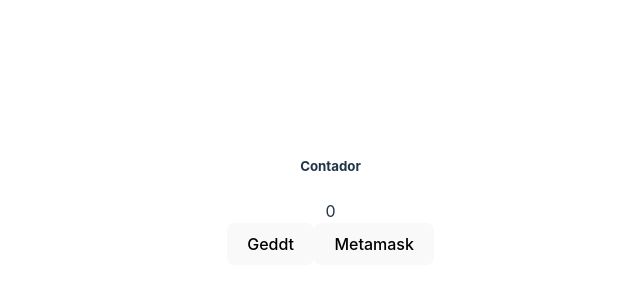
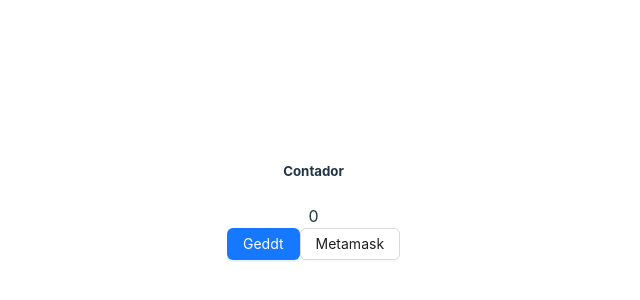
Before and after one commit to BCS096/PadelDapp, a React (Vite) app in the folder react/: page / in a window 1280 px wide. Shown: the part 240-540 px from the top of the page, without its empty margins (285-925 px from the left). Built offline with nearby package versions, Linux system fonts and the light colour scheme.

Commit message:
added ant design dependency

```diff
--- a/react/package.json
+++ b/react/package.json
@@ -10,6 +10,7 @@
     "preview": "vite preview"
   },
   "dependencies": {
+    "antd": "^5.16.1",
     "axios": "^1.6.8",
     "react": "^18.2.0",
     "react-dom": "^18.2.0",
--- a/react/src/App.jsx
+++ b/react/src/App.jsx
@@ -4,6 +4,7 @@ import { useWeb3 } from './Web3Provider';
 import { ContadorService } from './services/ContadorService';
 import { TorneoService } from './services/TorneoService';
 import { PadelDBService } from './services/PadelDBService';
+import { Button } from 'antd';
 
 function App() {
   const [count, setCount] = useState(0);
@@ -530,8 +531,8 @@ const getValue = () => {
                 <div className="card-body">
                   <h5 className="card-title">Contador</h5>
                   <div id="numero" className="display-1">{count}</div>
-                  <button onClick={getValue} className="btn btn-primary mt-3">Geddt</button>
-                  <button onClick={initializeWeb3} className="btn btn-primary mt-3 d-none">Metamask</button>
+                  <Button type="primary" onClick={getValue} className="btn btn-primary mt-3">Geddt</Button>
+                  <Button type="default" onClick={initializeWeb3} className="btn btn-primary mt-3 d-none">Metamask</Button>
                   <h1 id="account">{account}</h1>
                 </div>
               </div>
```
Also changed, not shown: 1 other file (tests, documents, lock files or other folders).
